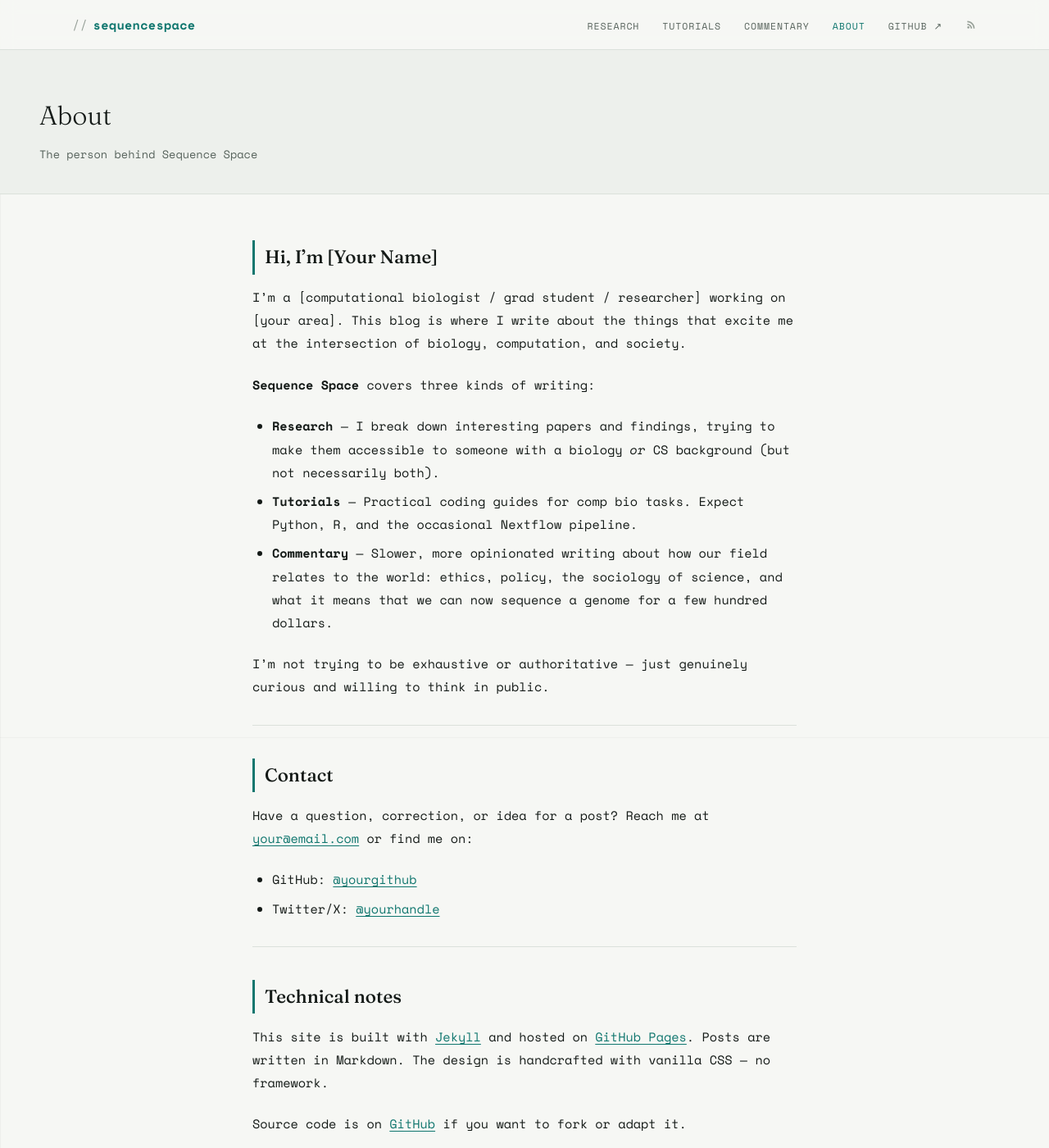
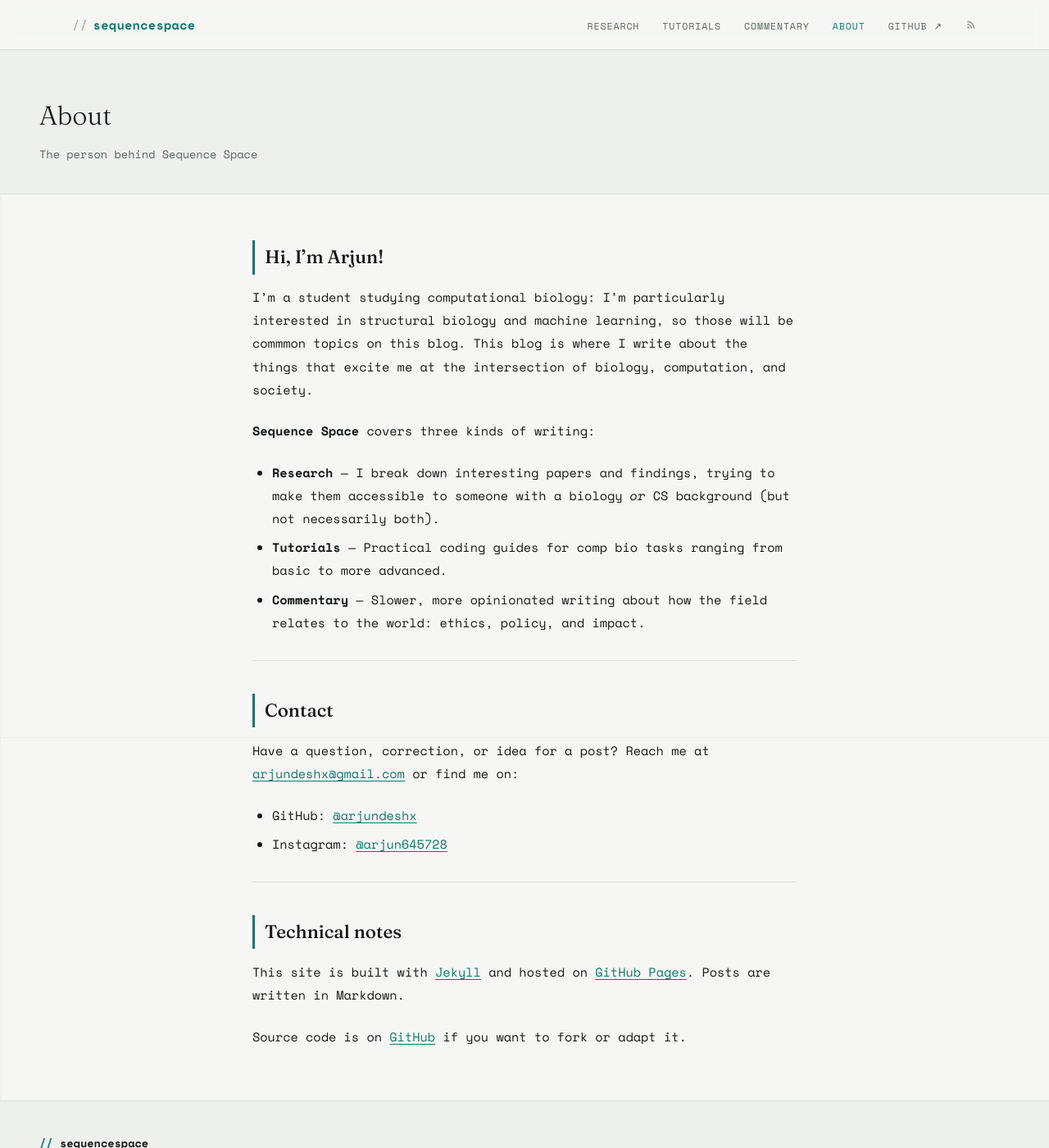
Before and after one commit to arjundeshx/sequencespace, a Jekyll site: the page built from about.md, in a window 1280 px wide and 1400 px high. Shown: the whole window at 82% size. Built offline with Jekyll 4.4.1, drawn with Linux system fonts in a browser that asks for light colours.

Commit message:
Update about.md

```diff
--- a/about.md
+++ b/about.md
@@ -5,31 +5,29 @@ subtitle: The person behind Sequence Space
 permalink: /about/
 ---
 
-## Hi, I'm [Your Name]
+## Hi, I'm Arjun!
 
-I'm a [computational biologist / grad student / researcher] working on [your area]. This blog is where I write about the things that excite me at the intersection of biology, computation, and society.
+I'm a student studying computational biology: I'm particularly interested in structural biology and machine learning, so those will be commmon topics on this blog. This blog is where I write about the things that excite me at the intersection of biology, computation, and society.
 
 **Sequence Space** covers three kinds of writing:
 
 - **Research** — I break down interesting papers and findings, trying to make them accessible to someone with a biology *or* CS background (but not necessarily both).
-- **Tutorials** — Practical coding guides for comp bio tasks. Expect Python, R, and the occasional Nextflow pipeline.
-- **Commentary** — Slower, more opinionated writing about how our field relates to the world: ethics, policy, the sociology of science, and what it means that we can now sequence a genome for a few hundred dollars.
-
-I'm not trying to be exhaustive or authoritative — just genuinely curious and willing to think in public.
+- **Tutorials** — Practical coding guides for comp bio tasks ranging from basic to more advanced.
+- **Commentary** — Slower, more opinionated writing about how the field relates to the world: ethics, policy, and impact.
 
 ---
 
 ## Contact
 
-Have a question, correction, or idea for a post? Reach me at [your@email.com](mailto:your@email.com) or find me on:
+Have a question, correction, or idea for a post? Reach me at [arjundeshx@gmail.com](arjundeshx@gmail.com) or find me on:
 
-- GitHub: [@yourgithub](https://github.com/yourgithub)
-- Twitter/X: [@yourhandle](https://twitter.com/yourhandle)
+- GitHub: [@arjundeshx](https://github.com/arjundeshx)
+- Instagram: [@arjun645728](https://instagram.com/arjun645728)
 
 ---
 
 ## Technical notes
 
-This site is built with [Jekyll](https://jekyllrb.com/) and hosted on [GitHub Pages](https://pages.github.com/). Posts are written in Markdown. The design is handcrafted with vanilla CSS — no framework.
+This site is built with [Jekyll](https://jekyllrb.com/) and hosted on [GitHub Pages](https://pages.github.com/). Posts are written in Markdown.
 
 Source code is on [GitHub](https://github.com/yourgithub/sequence-space) if you want to fork or adapt it.
```
